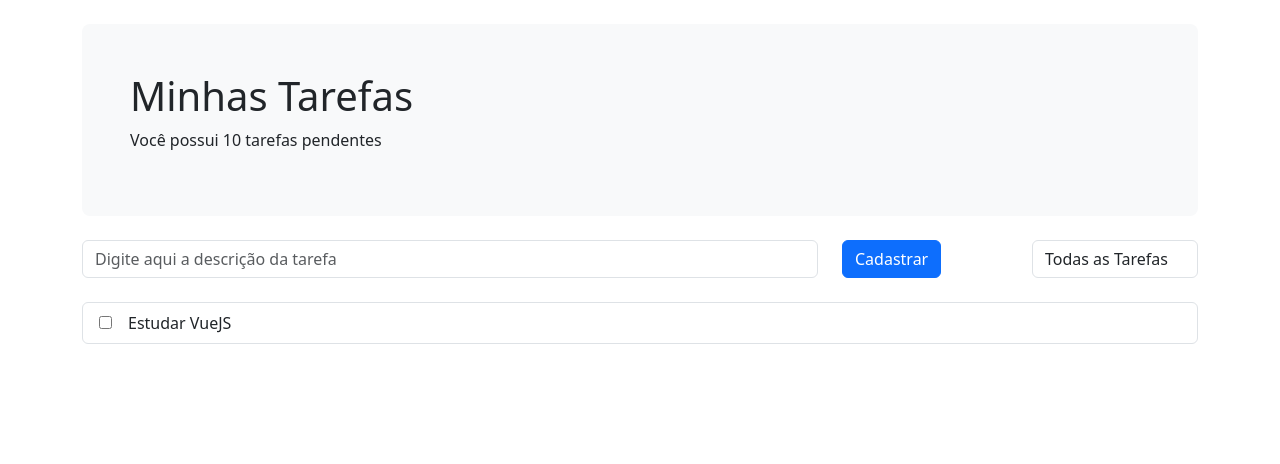
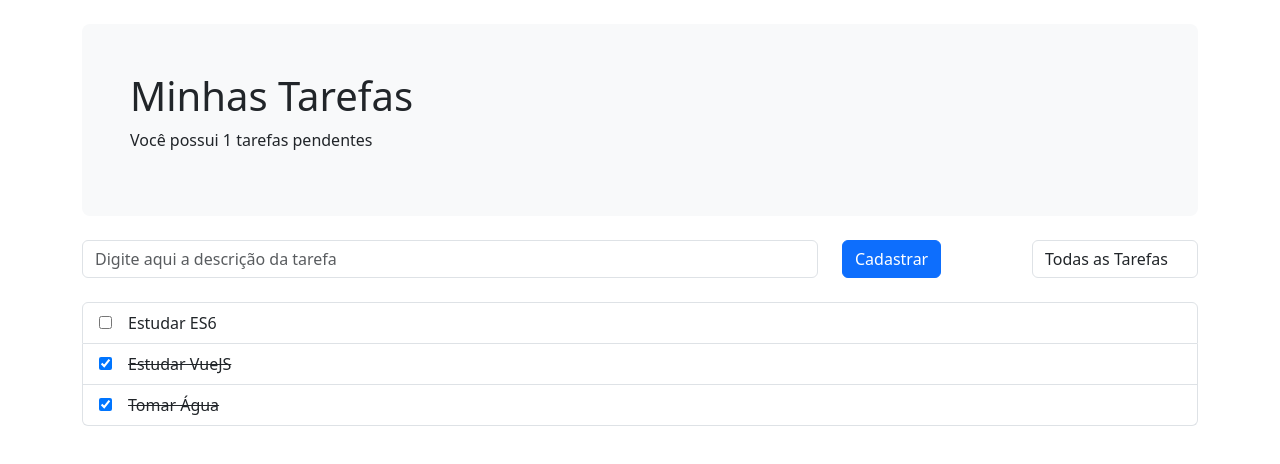
Before and after one commit to AsrielDreemurrGM/VueJS_TodoList_App, a Vue app in the folder toDo-Vue/: page / in a window 1280 px wide. Shown: the top 464 px of the page. Built offline with nearby package versions, Linux system fonts and the light colour scheme.

Commit message:
Iniciado Desenvolvimento do Código do Projeto
- Criado Lista de Estados;
- Utilizado "V-For" e "V-Bind" Para Recuperar e Alterar o Conteúdo da Lista;
- Criado Classe CSS Para Riscar Tarefas Concluídas;
- Criado Função Filtro Para Retornar o Número de Tarefas Pendentes;

```diff
--- a/toDo-Vue/src/App.vue
+++ b/toDo-Vue/src/App.vue
@@ -1,5 +1,26 @@
 <script setup>
+import { reactive } from 'vue';
 
+  const estados = reactive({
+    tarefas: [
+      {
+        titulo: 'Estudar ES6',
+        finalizada: false,
+      },
+      {
+        titulo: 'Estudar VueJS',
+        finalizada: true,
+      },
+      {
+        titulo: 'Tomar Água',
+        finalizada: true,
+      }
+    ]
+  })
+
+  const getTarefasPendentes = () => {
+    return estados.tarefas.filter(tarefa => !tarefa.finalizada);
+  }
 </script>
 
 <template>
@@ -7,7 +28,7 @@
     <header class="p-5 mb-4 mt-4 bg-light rounded-3">
       <h1>Minhas Tarefas</h1>
       <p>
-        Você possui 10 tarefas pendentes
+        Você possui {{ getTarefasPendentes().length }} tarefas pendentes
       </p>
     </header>
     <form>
@@ -28,10 +49,10 @@
       </div>
     </form>
     <ul class="list-group mt-4">
-      <li class="list-group-item">
-        <input type="checkbox">
-        <label class="ms-3" for="">
-          Estudar VueJS
+      <li class="list-group-item" v-for="tarefa in estados.tarefas">
+        <input :checked="tarefa.finalizada" :id="tarefa.titulo" type="checkbox">
+        <label :class="{ finished: tarefa.finalizada}" class="ms-3" :for="tarefa.titulo">
+          {{ tarefa.titulo }}
         </label>
       </li>
     </ul>
@@ -39,5 +60,7 @@
 </template>
 
 <style scoped>
-
+.finished {
+  text-decoration: line-through;
+}
 </style>
```
